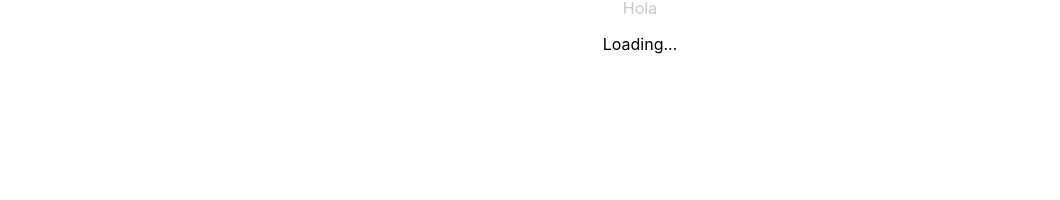
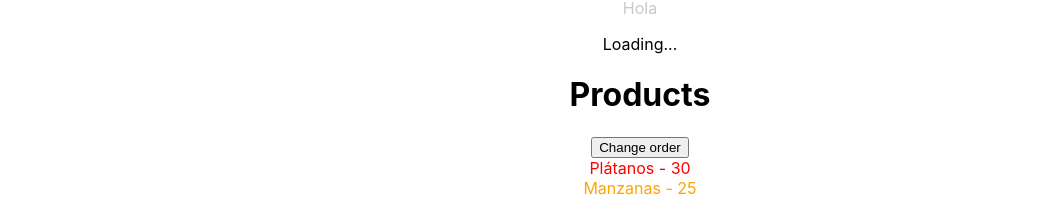
Before and after one commit to AlbaSS18/react-init-app, a React (Create React App) app: page / in a window 1280 px wide. Shown: the part 1614-1814 px from the top of the page, without its empty margins (0-1060 px from the left). Before the commit the page ends 1668 px from the top, so only its background shows below. Built offline with nearby package versions, Linux system fonts and the light colour scheme; no server answers.

Commit message:
Test de la lógica de React con Jest

```diff
--- a/src/App.js
+++ b/src/App.js
@@ -10,6 +10,7 @@ import Counter from "./Counter";
 import ColorPicker from "./ColorPicker";
 import Text from "./Text";
 import UsersList from "./Users";
+import ProductsPage from "./ProductsPage";
 
 
 const name = 'Serena';
@@ -156,6 +157,9 @@ class App extends React.Component{
                 <Text colorSelected={this.state.colorPicker} />
 
                 <UsersList/>
+
+
+                <ProductsPage/>
             </div>
         );
     }
--- /dev/null
+++ b/src/ProductsPage/helpers.js
@@ -0,0 +1,18 @@
+export const orderByPrice = products => {
+    let productsAux = [...products];
+    return productsAux.sort((product1, product2) => product1.price - product2.price)
+}
+
+export const getPriceColor = price => {
+    // price > 25 should return red
+    // price > 15 and price <=25 should return orange
+    // In any other case return green
+    let color = 'green';
+    if (price > 25){
+        color = 'red'
+    }
+    else if (price > 15 && price <= 25){
+        color = 'orange'
+    }
+    return color;
+}
--- /dev/null
+++ b/src/ProductsPage/index.js
@@ -0,0 +1,50 @@
+import * as React from "react";
+import {getPriceColor, orderByPrice} from "./helpers";
+
+export default class  ProductsPage extends React.Component{
+
+    state = {
+        products: [
+            {
+                id: 1,
+                name: 'Plátanos',
+                price: 30
+            },
+            {
+                id: 2,
+                name: 'Manzanas',
+                price: 25
+            },
+            {
+                id: 3,
+                name: 'Peras',
+                price: 15
+            }
+        ]
+    }
+
+    changeOrderByPrice = () => {
+        // Should order all products by price in ascending order
+        let products = orderByPrice(this.state.products);
+        this.setState({products})
+    }
+
+
+
+    render() {
+        return (
+            <>
+                <h1>Products</h1>
+                <button onClick={this.changeOrderByPrice}>Change order</button>
+                {
+                    this.state.products.map(product => (
+                        <div key={product.id} style={{color: getPriceColor(product.price)}}>
+                            {product.name} - {product.price}
+                        </div>
+                    ))
+                }
+            </>
+        )
+    }
+
+}
```
Also changed, not shown: 1 other file (tests, documents, lock files or other folders).
